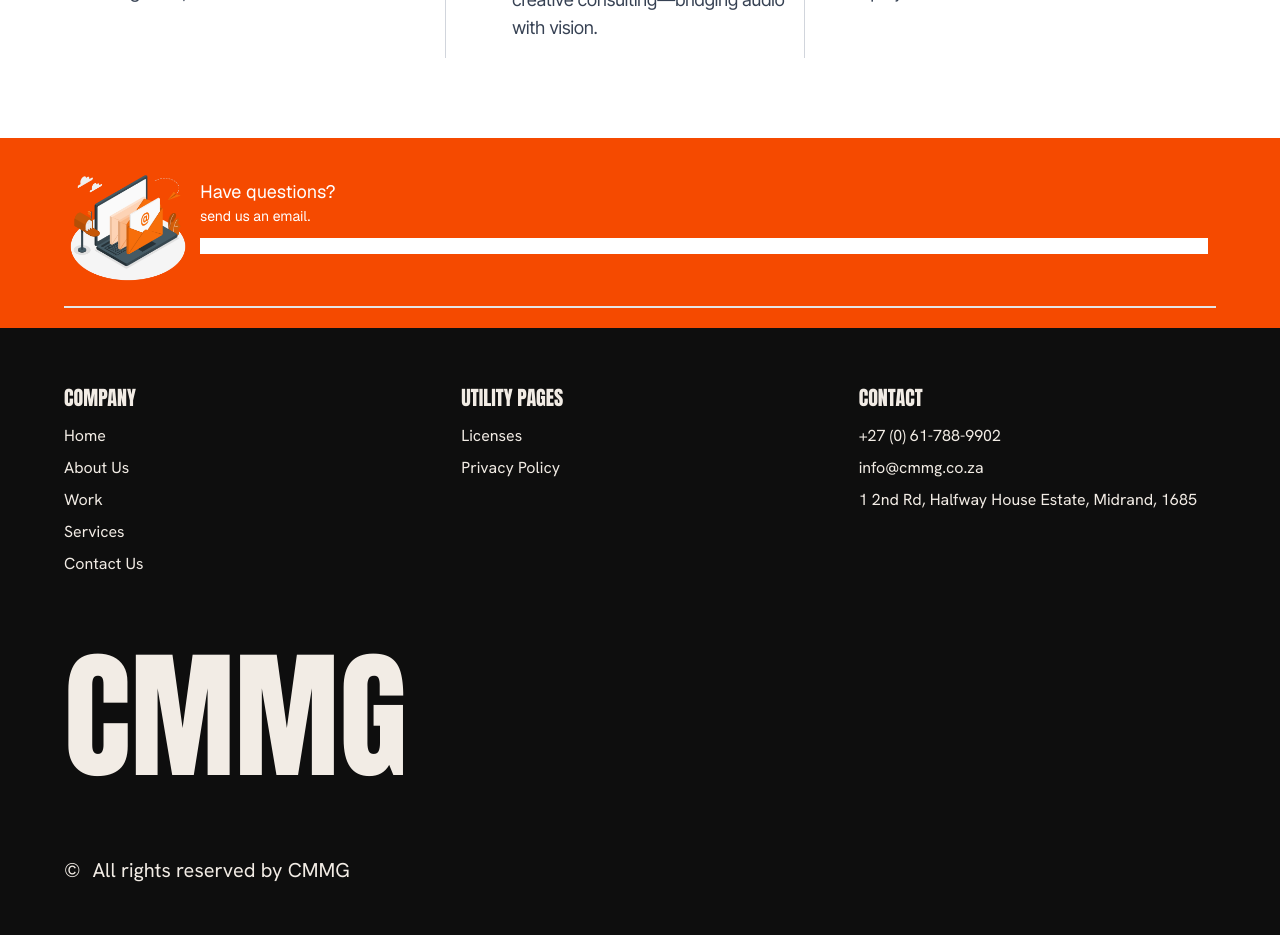
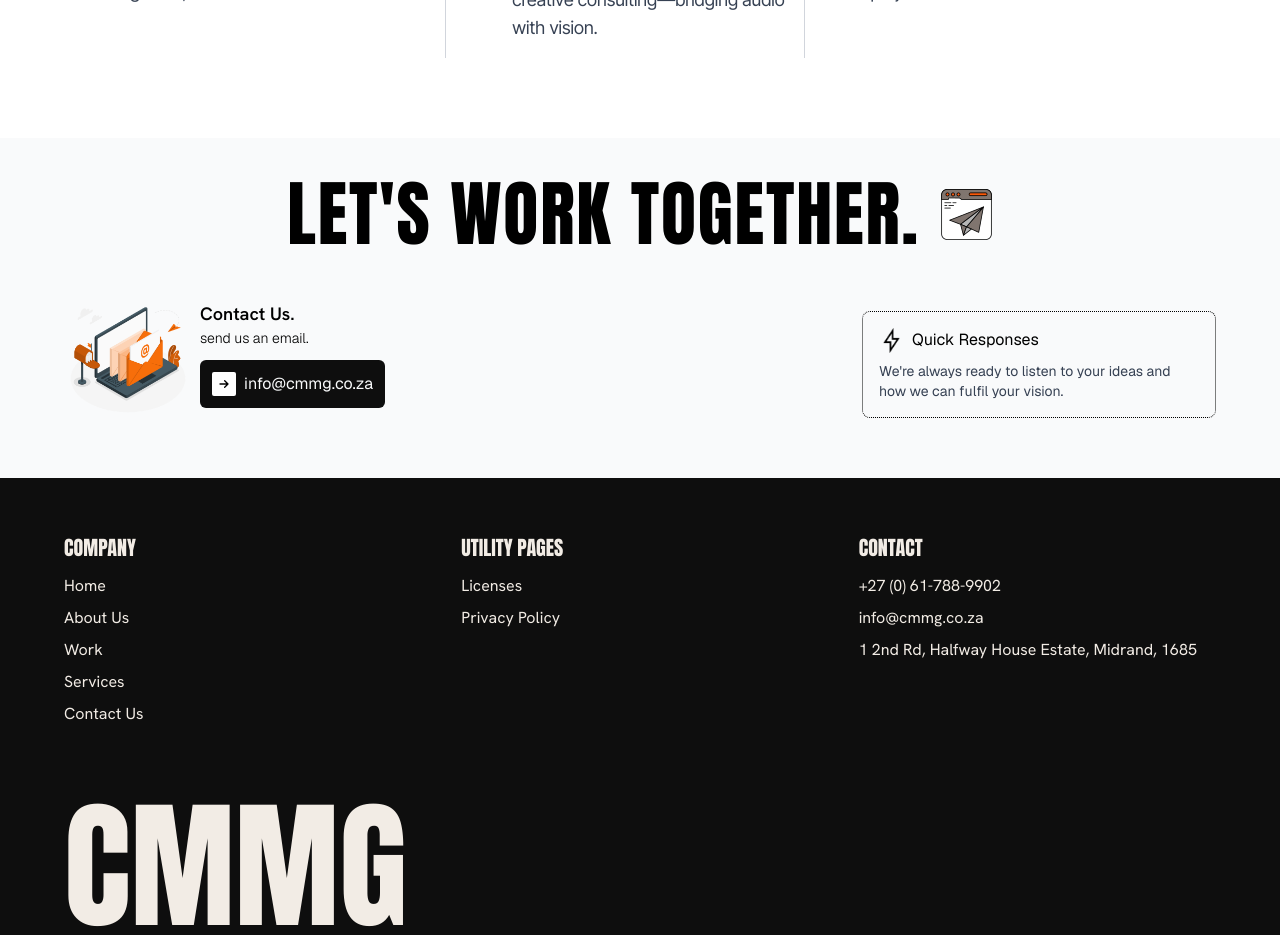
Before and after one commit to seedwaydevs/cmmg, a Next.js app: page / in a window 1280 px wide. Shown: the part 2220-3155 px from the top of the page. Built offline with nearby package versions, Linux system fonts and the light colour scheme.

Commit message:
finishing contact cta

```diff
--- a/src/components/about/ContactCTA.tsx
+++ b/src/components/about/ContactCTA.tsx
@@ -1,6 +1,8 @@
 import React from "react";
-import { Hanken_Grotesk, Inter_Tight } from "next/font/google";
+import { Anton, Hanken_Grotesk, Inter_Tight } from "next/font/google";
 import mail from "../../../public/icons/Emails-amico (1).png";
+import bolt from "../../../public/icons/light-bolt.png";
+import mail2 from "../../../public/icons/icons8-send-message-53.png";
 import { HiOutlineArrowSmRight } from "react-icons/hi";
 
 import Image from "next/image";
@@ -12,23 +14,51 @@ const inter = Inter_Tight({
   subsets: ["latin"],
   weight: ["400", "500", "600"],
 });
+const antonFont = Anton({
+  subsets: ["latin"],
+  weight: "400",
+});
 
 const ContactCTA = () => {
   return (
-    <section className="bg-orange-600 w-full text-white py-5">
-      <div className="w-[90%] mx-auto">
-        <div className="flex flex-col space-y-5">
-          <div className="flex text-white items-center">
+    <section className="bg-gray-50 w-full text-white py-5">
+      <div className=" py-2 lg:py-5 flex justify-between items-center md:justify-center px-10 space-x-5">
+        <p
+          className={`${antonFont.className} text-6xl lg:text-7xl text-black uppercase tracking-wide`}
+        >
+          Let's work together.
+        </p>
+        <div className="">
+          <Image src={mail2} alt="image" className="w-full h-full" />
+        </div>
+      </div>
+      <div className="w-[90%] mx-auto py-5">
+        <div className="flex flex-col space-y-5 lg:flex-row lg:justify-between lg:items-center">
+          <div className="flex text-black items-center">
             <div className="h-[16vh] ">
               <Image src={mail} alt="image" className="w-full h-full" />
             </div>
             <div className="flex-1 p-2">
-              <h5 className="text-lg">Have questions?</h5>
-              <p className="text-sm">send us an email.</p>
-              <div className="bg-white p-2 my-3"></div>
+              <h5 className={`${hanken.className} text-lg font-semibold`}>
+                Contact Us.
+              </h5>
+              <p className="text-sm font-light text-black">send us an email.</p>
+              <div className="bg-[#0e0e0e] rounded-sm p-3 mt-3 flex space-x-2 w-fit">
+                <HiOutlineArrowSmRight className="bg-white text-black h-6 w-6 p-1 rounded-xs" />
+                <p className="text-gray-50">info@cmmg.co.za</p>
+              </div>
             </div>
           </div>
-          <div className="border"></div>
+          <div className="border border-dotted border-black flex flex-col p-4 space-y-2 rounded-md lg:h-fit">
+            <div className="flex items-center space-x-2">
+              <Image src={bolt} alt="image" width={25} height={10} />
+              <p className="text-black">Quick Responses</p>
+            </div>
+            <p className="text-sm text-gray-700 lg:max-w-xs">
+              We're always ready to listen to your ideas and how we can fulfil
+              your vision.
+            </p>
+          </div>
         </div>
       </div>
     </section>
```
